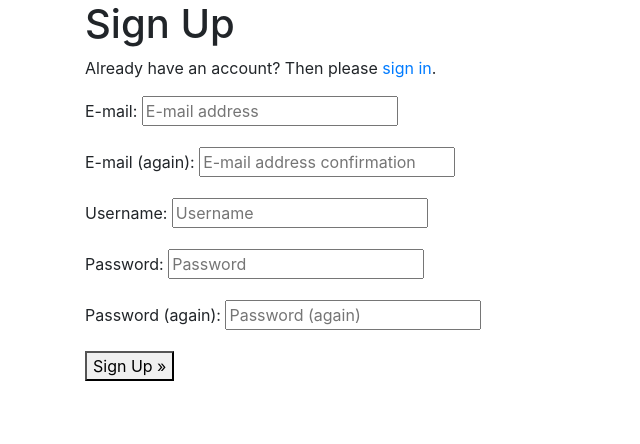
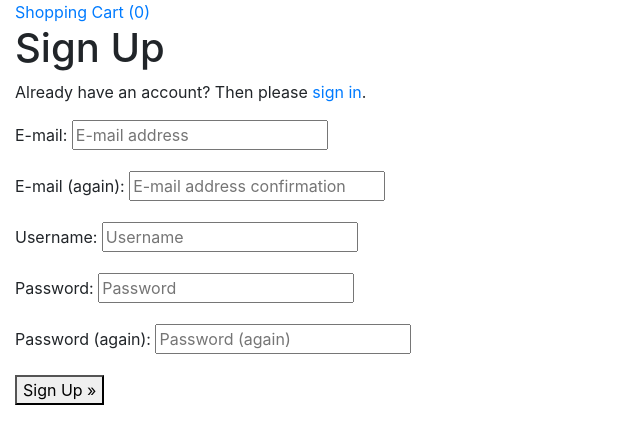
Before and after one commit to edmundgjj/sustainablebooks, a Django app: page /accounts/signup/ in a window 1280 px wide. Shown: the top 444 px of the page, without its empty margins (0-640 px from the left). Run offline with Django 3.2, Linux system fonts and the light colour scheme; parts of the project's set-up code (start-up, migrations or seed data) failed here and were passed over; some libraries are stand-ins or nearby versions.

Commit message:
Added shopping cart context processor

```diff
--- a/SustainableBooksProject/settings.py
+++ b/SustainableBooksProject/settings.py
@@ -76,6 +76,7 @@ TEMPLATES = [
                 'django.template.context_processors.request',
                 'django.contrib.auth.context_processors.auth',
                 'django.contrib.messages.context_processors.messages',
+                'cart.contexts.cart_contents'
             ],
         },
     },
--- /dev/null
+++ b/cart/contexts.py
@@ -0,0 +1,7 @@
+def cart_contents(request):
+    # make the content of the shopping cart available to all templates
+    cart = request.session.get("shopping_cart", {})
+    return {
+        'shopping_cart':cart,
+        'number_of_items':len(cart)
+    }
--- a/templates/base.template.html
+++ b/templates/base.template.html
@@ -1,17 +1,23 @@
 <!doctype html>
 <html lang="en">
+
 <head>
     <!-- Required meta tags -->
     <meta charset="utf-8">
     <meta name="viewport" content="width=device-width, initial-scale=1, shrink-to-fit=no">
 
     <!-- Bootstrap CSS -->
-    <link rel="stylesheet" href="https://stackpath.bootstrapcdn.com/bootstrap/4.4.1/css/bootstrap.min.css" integrity="sha384-Vkoo8x4CGsO3+Hhxv8T/Q5PaXtkKtu6ug5TOeNV6gBiFeWPGFN9MuhOf23Q9Ifjh" crossorigin="anonymous">
+    <link rel="stylesheet" href="https://stackpath.bootstrapcdn.com/bootstrap/4.4.1/css/bootstrap.min.css"
+        integrity="sha384-Vkoo8x4CGsO3+Hhxv8T/Q5PaXtkKtu6ug5TOeNV6gBiFeWPGFN9MuhOf23Q9Ifjh" crossorigin="anonymous">
 
     <title>{%block title%}{%endblock%}</title>
 </head>
+
 <body>
-    <div class="container">
+    <div class="container-fluid">
+        <div class='header'>
+            <a href="{% url 'view_cart' %}">Shopping Cart ({{number_of_items}})</a>
+        </div>
         {% if messages %}
         <div class='alert alert-success'>
             {% for message in messages %} <p>{{ message }}</p> {% endfor %}
@@ -25,9 +31,15 @@
     {%block js %}
     <!-- Optional JavaScript -->
     <!-- jQuery first, then Popper.js, then Bootstrap JS -->
-    <script src="https://code.jquery.com/jquery-3.5.1.min.js" integrity="sha256-9/aliU8dGd2tb6OSsuzixeV4y/faTqgFtohetphbbj0=" crossorigin="anonymous"></script>
-    <script src="https://cdn.jsdelivr.net/npm/popper.js@1.16.0/dist/umd/popper.min.js" integrity="sha384-Q6E9RHvbIyZFJoft+2mJbHaEWldlvI9IOYy5n3zV9zzTtmI3UksdQRVvoxMfooAo" crossorigin="anonymous"></script>
-    <script src="https://stackpath.bootstrapcdn.com/bootstrap/4.4.1/js/bootstrap.min.js" integrity="sha384-wfSDF2E50Y2D1uUdj0O3uMBJnjuUD4Ih7YwaYd1iqfktj0Uod8GCExl3Og8ifwB6" crossorigin="anonymous"></script>
+    <script src="https://code.jquery.com/jquery-3.5.1.min.js"
+        integrity="sha256-9/aliU8dGd2tb6OSsuzixeV4y/faTqgFtohetphbbj0=" crossorigin="anonymous"></script>
+    <script src="https://cdn.jsdelivr.net/npm/popper.js@1.16.0/dist/umd/popper.min.js"
+        integrity="sha384-Q6E9RHvbIyZFJoft+2mJbHaEWldlvI9IOYy5n3zV9zzTtmI3UksdQRVvoxMfooAo"
+        crossorigin="anonymous"></script>
+    <script src="https://stackpath.bootstrapcdn.com/bootstrap/4.4.1/js/bootstrap.min.js"
+        integrity="sha384-wfSDF2E50Y2D1uUdj0O3uMBJnjuUD4Ih7YwaYd1iqfktj0Uod8GCExl3Og8ifwB6"
+        crossorigin="anonymous"></script>
     {%endblock%}
 </body>
+
 </html>
```
Lines whose indentation alone changed are shown as unchanged.
